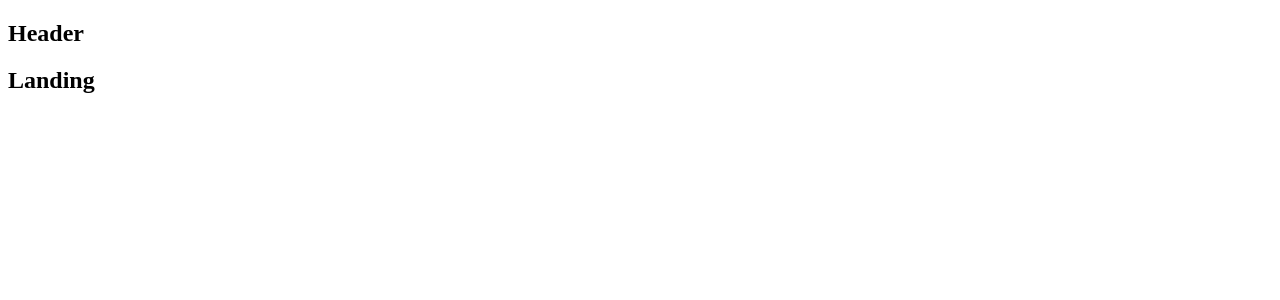
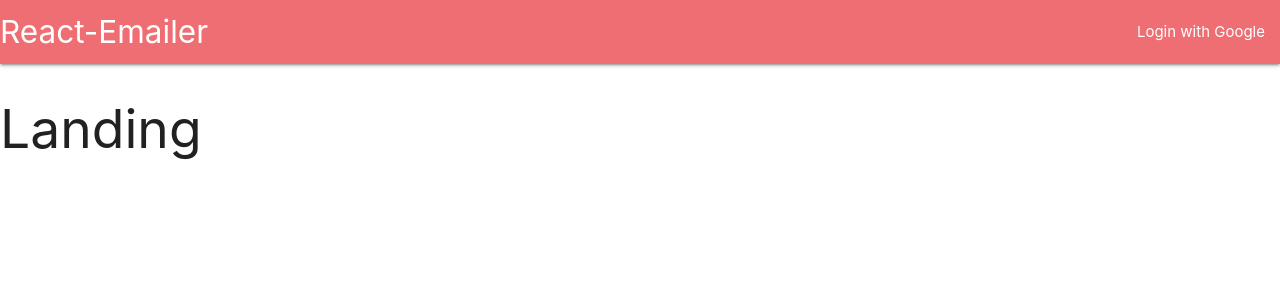
Before and after one commit to sferenchak/React-Emailer, a React (Create React App) app in the folder client/: page / in a window 1280 px wide. Shown: the top 300 px of the page. Built offline with nearby package versions, Linux system fonts and the light colour scheme.

Commit message:
Create Basic Header and add Materialize-css

```diff
--- a/client/package.json
+++ b/client/package.json
@@ -4,6 +4,7 @@
   "private": true,
   "dependencies": {
     "http-proxy-middleware": "^0.19.1",
+    "materialize-css": "^1.0.0",
     "react": "^16.8.6",
     "react-dom": "^16.8.6",
     "react-redux": "^7.0.3",
--- a/client/src/components/App.js
+++ b/client/src/components/App.js
@@ -1,7 +1,8 @@
 import React from 'react';
 import { BrowserRouter, Route } from 'react-router-dom';
 
-const Header = () => <h2>Header</h2>;
+import Header from './Header';
+
 const Dashboard = () => <h2>Dashboard</h2>;
 const SurveyNew = () => <h2>SurveyNew</h2>;
 const Landing = () => <h2>Landing</h2>;
--- /dev/null
+++ b/client/src/components/Header.js
@@ -0,0 +1,20 @@
+import React, { Component } from 'react';
+
+export default class Header extends Component {
+	render() {
+		return (
+			<nav>
+				<div className='nav-wrapper'>
+					<a href='#' className='brand-logo'>
+						React-Emailer
+					</a>
+					<ul id='nav-mobile' className='right hide-on-med-and-down'>
+						<li>
+							<a href='sass.html'>Login with Google</a>
+						</li>
+					</ul>
+				</div>
+			</nav>
+		);
+	}
+}
--- a/client/src/index.js
+++ b/client/src/index.js
@@ -1,3 +1,4 @@
+import 'materialize-css/dist/css/materialize.min.css';
 import React from 'react';
 import ReactDOM from 'react-dom';
 import { Provider } from 'react-redux';
```
Also changed, not shown: 1 other file (tests, documents, lock files or other folders).
